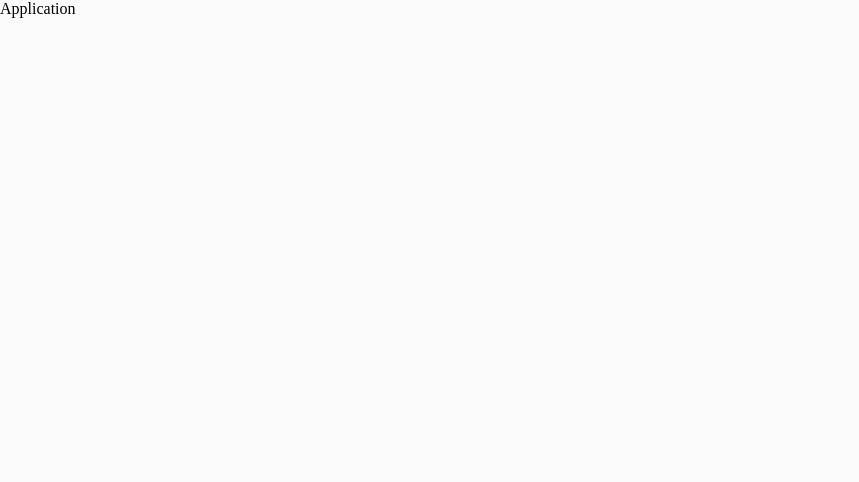
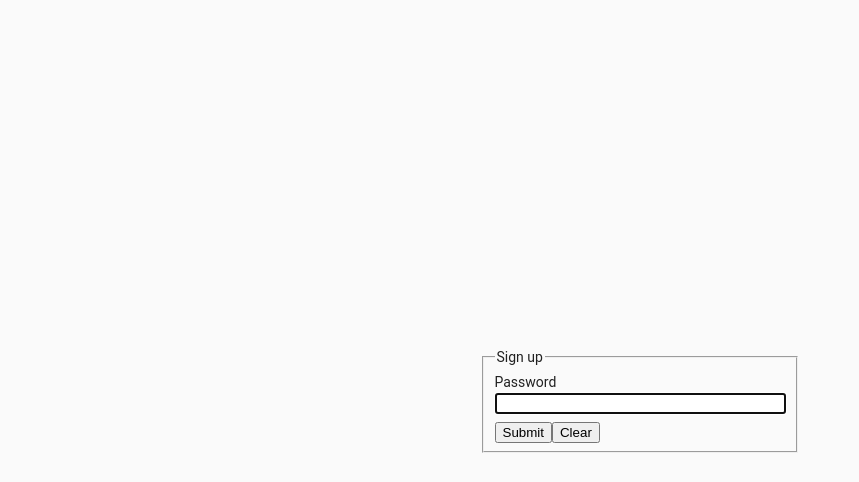
Before and after one commit to igrek8/demo-password-manager, a React app: page /sign-up in a window 1280 px wide. Shown: the top 482 px of the page, without its empty margins (0-859 px from the left). Built offline with nearby package versions, Linux system fonts and the light colour scheme.

Commit message:
добавим страницу и формы для создания сессии

```diff
--- a/src/components/app.jsx
+++ b/src/components/app.jsx
@@ -1,7 +1,15 @@
 import React from 'react';
+import { Switch, Route } from 'react-router-dom';
+import SignUpPage from './sign-up-page';
 
 const App = () => {
-  return <div>Application</div>;
+  return (
+    <React.Fragment>
+      <Switch>
+        <Route exact path='/sign-up' component={SignUpPage} />
+      </Switch>
+    </React.Fragment>
+  );
 };
 
 export default App;
--- /dev/null
+++ b/src/components/sign-up-form.jsx
@@ -0,0 +1,46 @@
+/* eslint-disable jsx-a11y/label-has-for */
+/* eslint-disable jsx-a11y/label-has-associated-control */
+
+import React from 'react';
+import { Field } from 'react-final-form';
+import cn from 'classnames';
+import withStyles from '@material-ui/core/styles/withStyles';
+
+const styles = (theme) => ({
+  item: {
+    '& + &': {
+      marginTop: theme.spacing.unit,
+    },
+  },
+  input: {
+    width: '100%',
+  },
+});
+
+const SignUpForm = ({ handleSubmit, form, classes }) => {
+  return (
+    <form onSubmit={handleSubmit} onReset={form.reset}>
+      <fieldset>
+        <legend className={cn(classes.item)}>Sign up</legend>
+        <label htmlFor='password' className={cn(classes.item)}>
+          Password
+          <Field
+            id='password'
+            name='password'
+            type='password'
+            autoFocus
+            required
+            component='input'
+            className={cn(classes.input, classes.item)}
+          />
+        </label>
+        <div className={cn(classes.item)}>
+          <button type='submit'>Submit</button>
+          <button type='reset'>Clear</button>
+        </div>
+      </fieldset>
+    </form>
+  );
+};
+
+export default withStyles(styles)(SignUpForm);
--- /dev/null
+++ b/src/components/sign-up-page.jsx
@@ -0,0 +1,32 @@
+import React, { useCallback } from 'react';
+import withStyles from '@material-ui/core/styles/withStyles';
+import { Form } from 'react-final-form';
+import SignUpForm from './sign-up-form';
+
+const styles = (theme) => ({
+  root: {
+    display: 'flex',
+    minHeight: '100vh',
+    ...theme.typography.body1,
+  },
+  content: {
+    width: 320,
+    margin: 'auto',
+  },
+});
+
+const SignUpPage = ({ classes }) => {
+  const onFormSubmit = useCallback(({ password }, { reset }) => {
+    alert(password);
+    reset();
+  }, []);
+  return (
+    <div className={classes.root}>
+      <div className={classes.content}>
+        <Form onSubmit={onFormSubmit} component={SignUpForm} />
+      </div>
+    </div>
+  );
+};
+
+export default withStyles(styles)(SignUpPage);
--- a/webpack.config.dev.js
+++ b/webpack.config.dev.js
@@ -29,6 +29,7 @@ module.exports = {
     new HtmlWebpackPlugin({ inject: true, template: './src/index.html' }),
   ],
   devServer: {
+    historyApiFallback: true,
     contentBase: './build',
     hot: true,
   },
```
Also changed, not shown: 1 other file (tests, documents, lock files or other folders).
